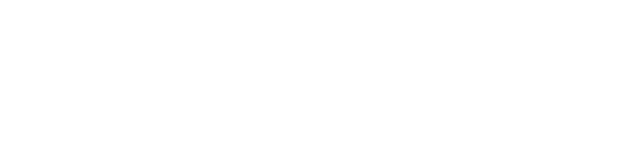
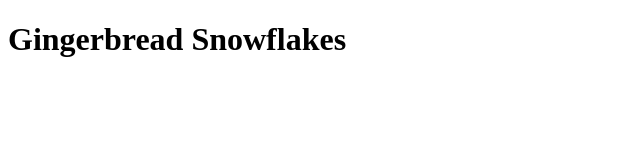
Before and after one commit to MohammedDoesCPUstuff/odin-recipes, a plain HTML site: page recipes/gingerbread-snowflakes.html in a window 1280 px wide. Shown: the whole page, without its empty margins (0-640 px from the left). Drawn offline with Linux system fonts and the light colour scheme.

```diff
--- a/recipes/gingerbread-snowflakes.html
+++ b/recipes/gingerbread-snowflakes.html
@@ -2,9 +2,9 @@
 <html lang="en">
 <head>
     <meta charset="UTF-8">
-    <title>Gingerbread Snowflakes</title>
+    <title>Recipe Project/Gingerbread Snowflakes</title>
 </head>
 <body>
-
+    <h1>Gingerbread Snowflakes</h1>
 </body>
 </html>
```
